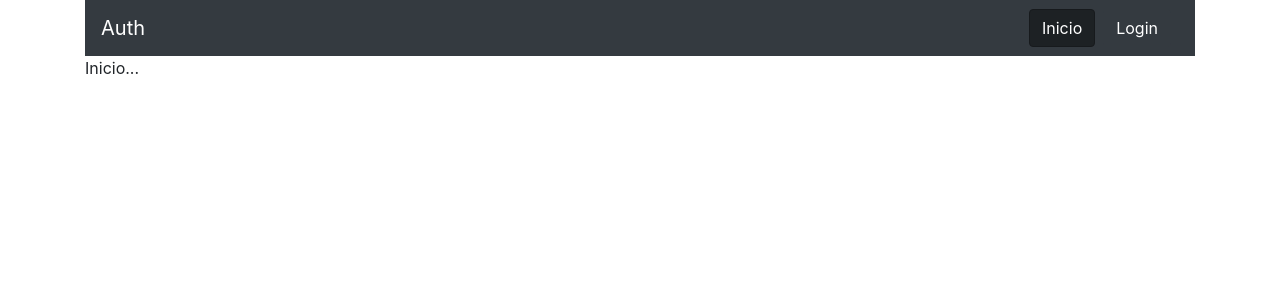
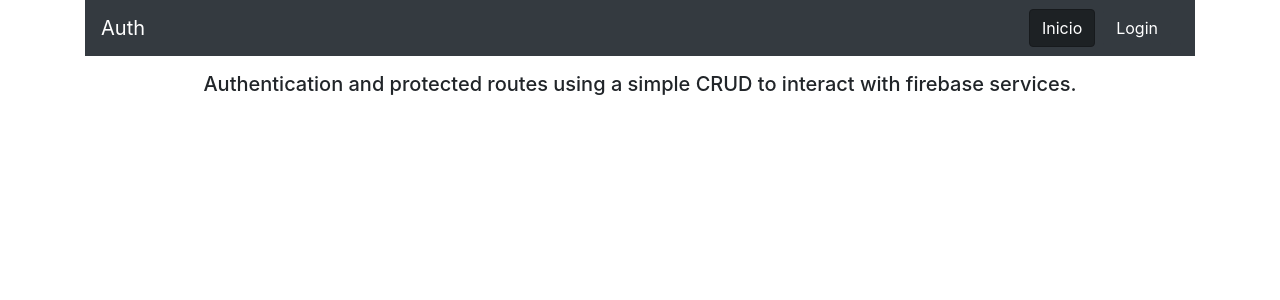
Before and after one commit to carlosiib/auth-firebase, a React (Create React App) app: page / in a window 1280 px wide. Shown: the top 300 px of the page. Built offline with nearby package versions, Linux system fonts and the light colour scheme; no server answers.

Commit message:
Inicio component

```diff
--- a/src/App.jsx
+++ b/src/App.jsx
@@ -9,6 +9,7 @@ import Navbar from "./components/Navbar";
 import Login from "./components/Login";
 import Admin from "./components/Admin";
 import Reset from "./components/Reset";
+import Inicio from "./components/Inicio";
 
 import { auth } from "./firebase"
 
@@ -37,7 +38,7 @@ function App() {
       <div className="container">
         <Navbar firebaseUser={firebaseUser} />
         <Switch>
-          <Route path="/login">
+          <Route path="/login" exact>
             <Login />
           </Route>
           <Route path="/admin">
@@ -47,7 +48,7 @@ function App() {
             <Reset />
           </Route>
           <Route path="/" exact>
-            Inicio...
+            <Inicio />
           </Route>
         </Switch>
       </div>
--- /dev/null
+++ b/src/components/Inicio.jsx
@@ -0,0 +1,10 @@
+import React from 'react'
+
+const Inicio = () => {
+  return (
+    <div >
+      <h5 className="mt-3 text-center">Authentication and protected routes using a simple CRUD to interact with firebase services.</h5>
+    </div>
+  )
+}
+export default Inicio;
```
